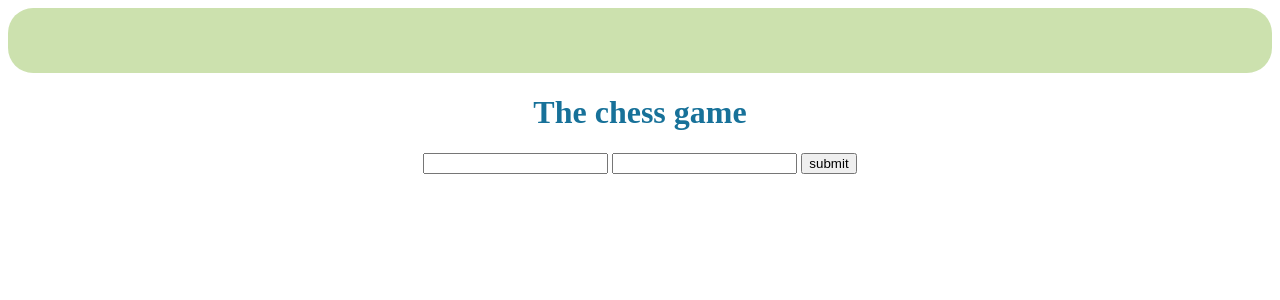
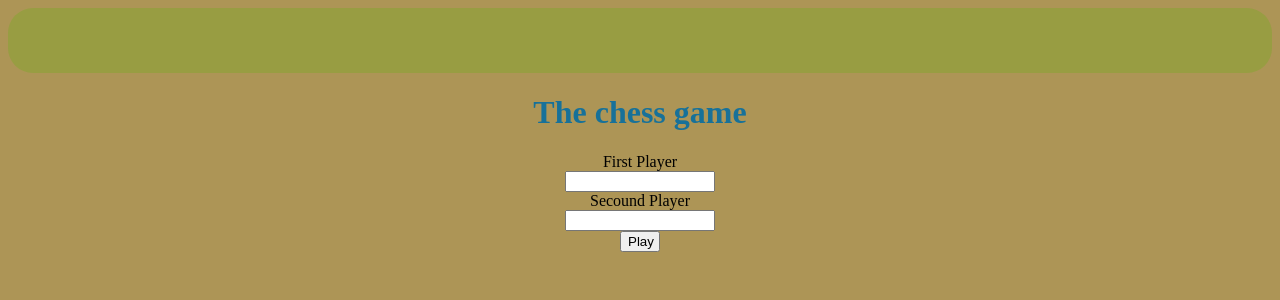
Before and after one commit to Sagi-Viktor/Chess-Game_with_JS, a Flask app: page / in a window 1280 px wide. Shown: the top 300 px of the page. Run offline with Flask 2, Linux system fonts and the light colour scheme.

Commit message:
Add style

```diff
--- a/static/css/stylesheet.css
+++ b/static/css/stylesheet.css
@@ -1,3 +1,7 @@
+body {
+    background: rgba(134, 98, 3, 0.67);
+}
+
 nav {
     display: flex;
     justify-content: space-around;
@@ -30,7 +34,9 @@ nav {
 }
 
 .chess-board{
+    width: 512px;
     margin: auto auto;
+    border: 10px solid #4f370f;
     display: flex;
     flex-direction: column;
 
@@ -189,6 +195,15 @@ div[data-name*='white-king']{
 
 .login{
     text-align: center;
+    display: flex;
+    flex-direction: column;
+    margin: auto;
+    width: 150px;
+}
+
+#player-name-button {
+   width: 40px;
+    margin: auto;
 }
 
 .figure-container{
--- a/static/js/game.js
+++ b/static/js/game.js
@@ -45,7 +45,7 @@ const game = {
         createRow: function (gameField, rowNumber) {
             gameField.insertAdjacentHTML(
                 `beforeend`,
-                `<div class="row" data-row-container="${rowNumber}">${rowNumber + 1}</div>`
+                `<div class="row" data-row-container="${rowNumber}"></div>`
             );
         },
 
@@ -384,9 +384,11 @@ const game = {
         let content = document.querySelector('.replace');
         content.innerHTML = '<h1 class="head">The chess game</h1>' +
             '<div class="login">\n' +
-        '       <input type="text" id="player-1">' +
+            '   <label for="player-1" >First Player</label>' +
+            '   <input type="text" id="player-1">' +
+            '   <label for="player-2" >Secound Player</label>' +
             '   <input type="text" id="player-2">' +
-            '   <input type="button" id="player-name-button" value="submit" required minlength="3">' +
+            '   <button type="button" id="player-name-button" value="submit">Play</button>' +
             '</div>'
         let nameSubmit = document.getElementById('player-name-button');
         nameSubmit.addEventListener('click', game.init);
```
